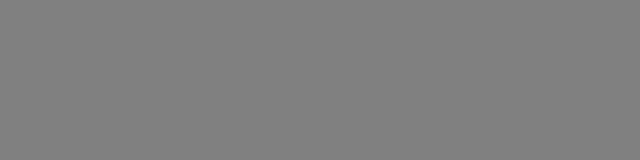
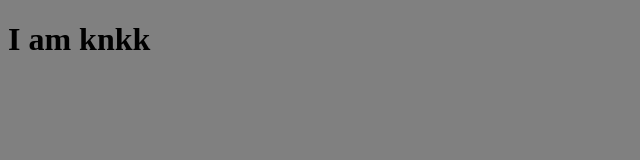
Before and after one commit to Khant-Nyar-Ko-Ko/oct-learn-git, a plain HTML site: page index.html in a window 1280 px wide. Shown: the whole page, without its empty margins (0-640 px from the left). Drawn offline with Linux system fonts and the light colour scheme.

Commit message:
html edited

```diff
--- a/index.html
+++ b/index.html
@@ -10,5 +10,6 @@
 </head>
 <body>
     <script src="./js/app.js"></script>
+    <h1>I am knkk</h1>
 </body>
 </html>
```
Also changed, not shown: about.html (+1 -1 lines).
